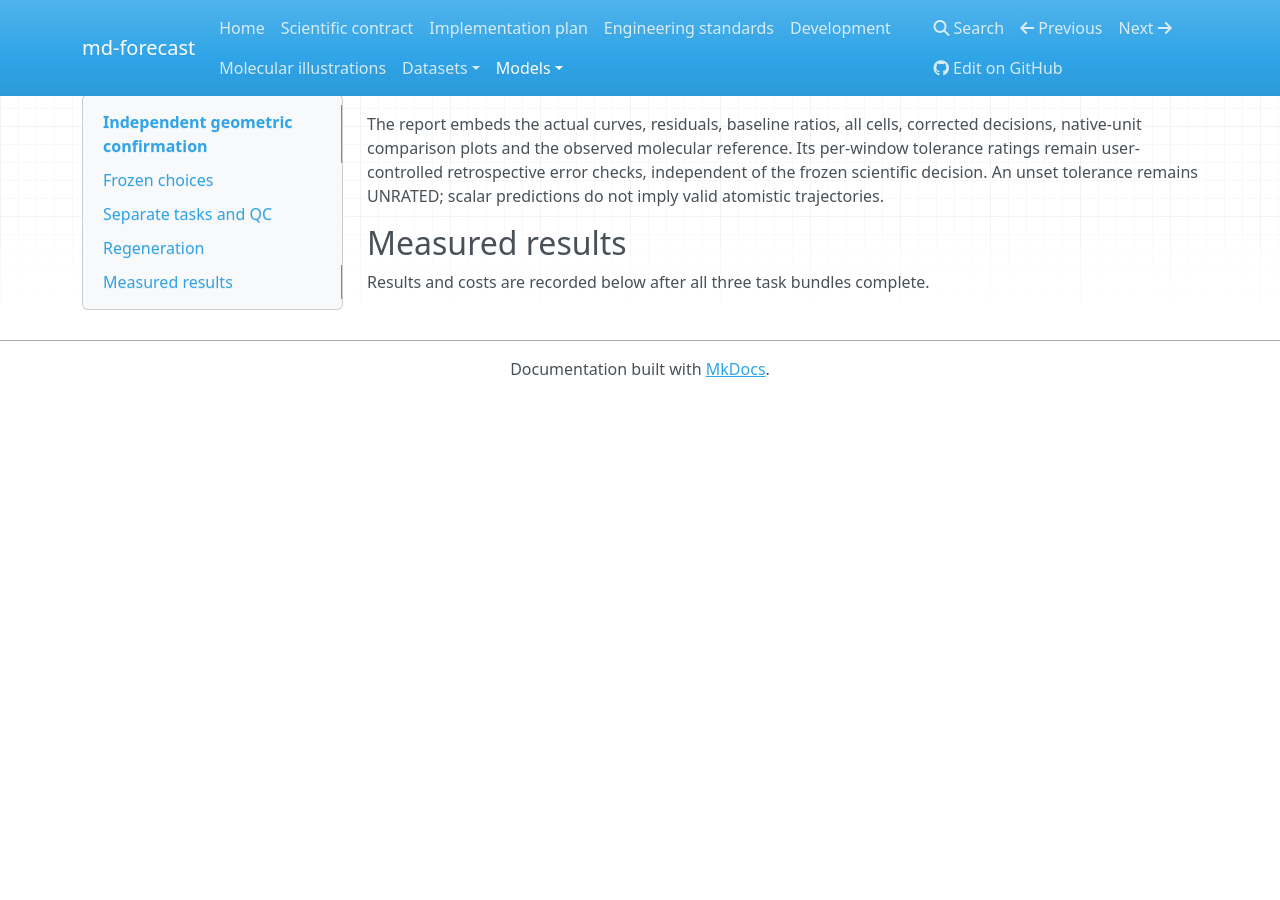
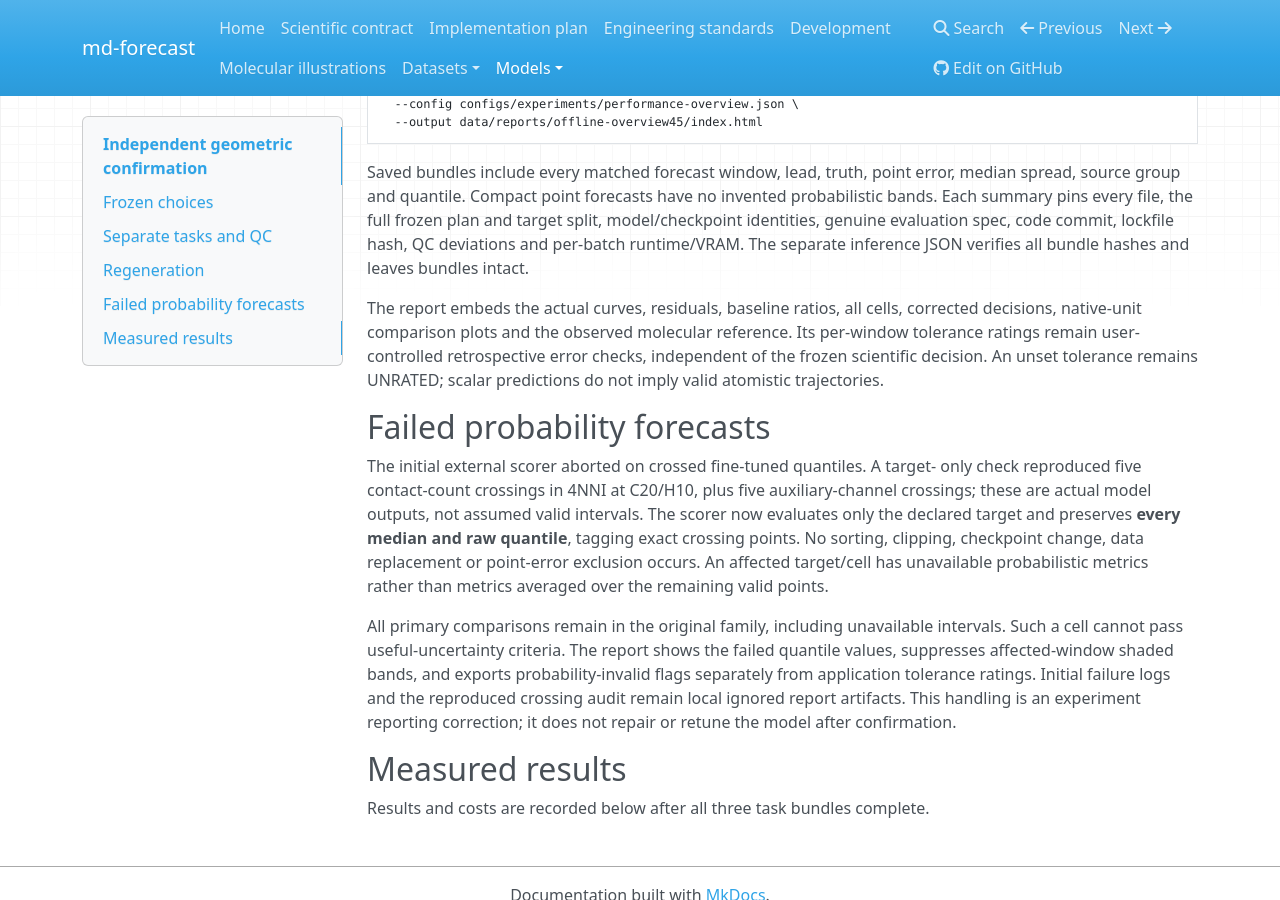
Before and after one commit to fabiobove-dr/md-forecast, an MkDocs documentation site: the page built from docs/models/FOLLOWUP_CONFIRMATION.md, in a window 1280 px wide and 900 px high, scrolled down 2588 px. Built offline with MkDocs 1.6.1, drawn with Linux system fonts in a browser that asks for light colours; nearby versions of some CDN libraries; before the commit the page ends 2985 px from its top, so only the background shows below that; some of the changed text lies outside the part shown.

Commit message:
docs(report): preserve invalid uncertainty and portable synthesis source binding

```diff
--- a/docs/models/FOLLOWUP_CONFIRMATION.md
+++ b/docs/models/FOLLOWUP_CONFIRMATION.md
@@ -66,6 +66,17 @@
 replacement. Any replica failure excludes its whole complex from the matched
 three-observable comparison. Acquisition and preparation retain static and
 geometric rejection reasons separately.
+
+Static admission rejects 12/80 selected external complexes: 1EX8, 1GUI,
+1SQQ, 2BZ8, 2JG8, 2VPG, 2WIJ, 2WOQ, 4ORY, 5MB1, 6EE3 and 6G46.
+Their reviewed selections are ambiguous or contain no single protein–ligand
+interaction matching the admitted final segment. All raw failure artifacts
+are checksum-pinned in `followup-external80-rejections.json`; no XTC outcomes
+were used for this selection. Subsequent frozen geometric QC rejects 1TJP
+and 3DXJ for incompatible XTC frame counts. **66 complexes / 660 replicas /
+33,000 frames** remain, below the prospective 80-system precision target.
+The original 80 IDs are retained and exclusions are disclosed, without
+replacement or changing the corrected family.
 
 The seen-system task reads only replica 10 of each of six previously examined
 MDbind systems. It is **seen by development analysis**, while the models,
@@ -147,6 +158,25 @@
 An unset tolerance remains UNRATED; scalar predictions do not imply valid
 atomistic trajectories.
 
+## Failed probability forecasts
+
+The initial external scorer aborted on crossed fine-tuned quantiles. A target-
+only check reproduced five contact-count crossings in 4NNI at C20/H10,
+plus five auxiliary-channel crossings; these are actual model outputs, not
+assumed valid intervals. The scorer now evaluates only the declared target
+and preserves **every median and raw quantile**, tagging exact crossing points.
+No sorting, clipping, checkpoint change, data replacement or point-error
+exclusion occurs. An affected target/cell has unavailable probabilistic
+metrics rather than metrics averaged over the remaining valid points.
+
+All primary comparisons remain in the original family, including unavailable
+intervals. Such a cell cannot pass useful-uncertainty criteria. The report
+shows the failed quantile values, suppresses affected-window shaded bands,
+and exports probability-invalid flags separately from application tolerance
+ratings. Initial failure logs and the reproduced crossing audit remain local
+ignored report artifacts. This handling is an experiment reporting correction;
+it does not repair or retune the model after confirmation.
+
 ## Measured results
 
 Results and costs are recorded below after all three task bundles complete.
```
Also changed, not shown: docs/models/OFFLINE_OVERVIEW.md (+7 -0 lines), 1 other file.
